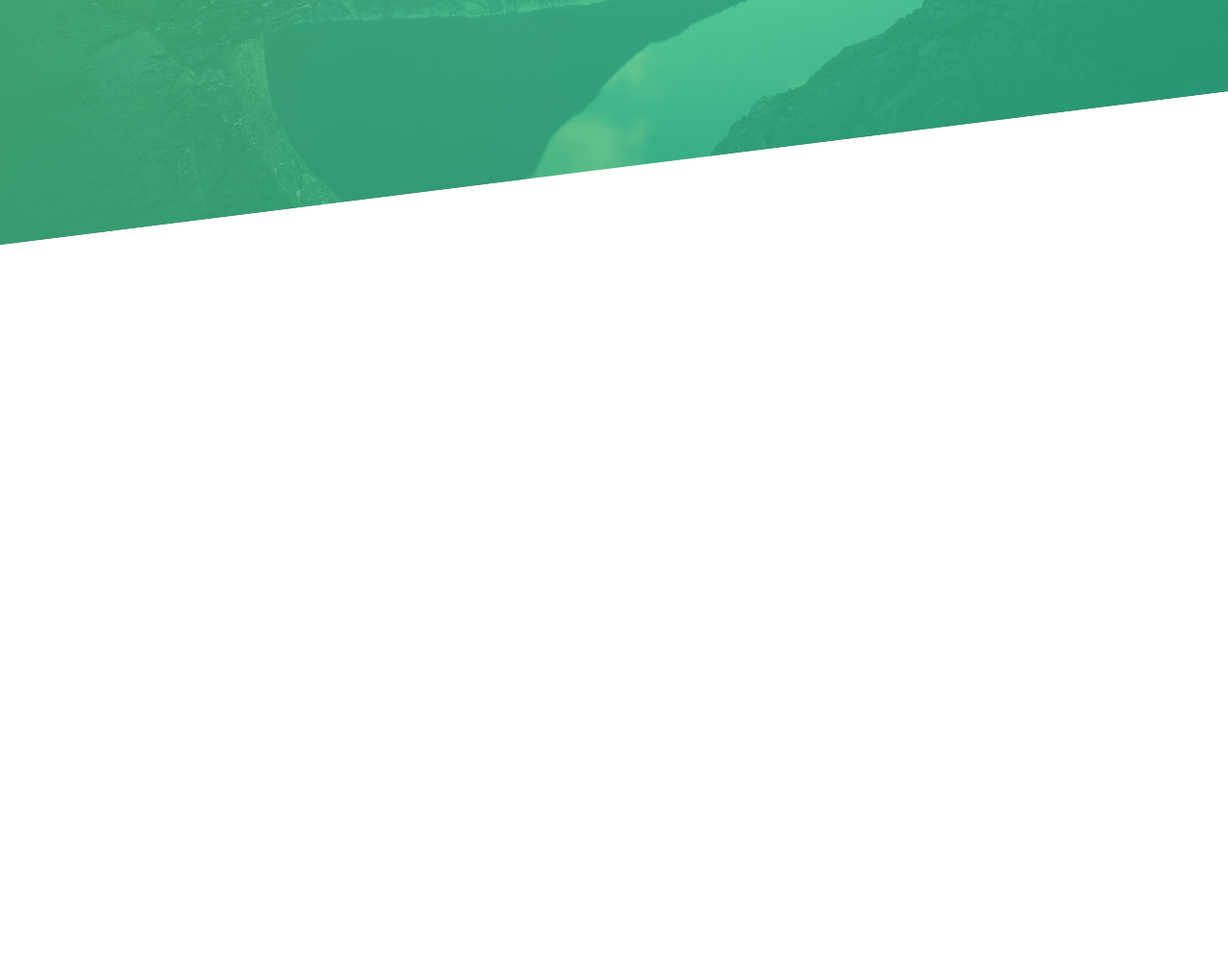
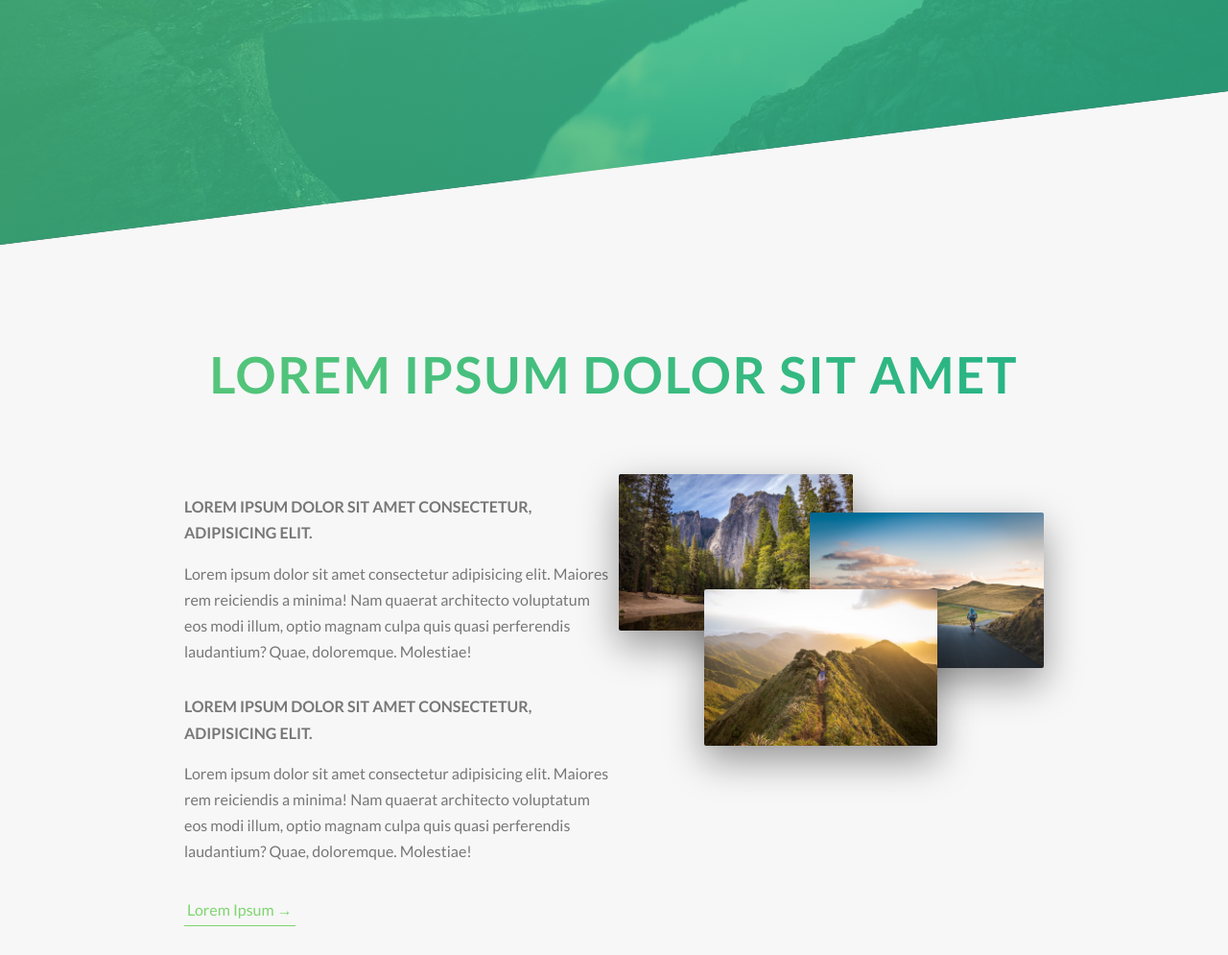
Before and after one commit to Cleomir/css-practice, a website: page index.html in a window 1280 px wide. Shown: the part 505-1500 px from the top of the page at 96% size. Before the commit the page ends 800 px from the top, so only its background shows below. Drawn offline with Linux system fonts and the light colour scheme.

Commit message:
Add main section

```diff
--- a/index.html
+++ b/index.html
@@ -30,5 +30,58 @@
         <a href="#" class="btn btn--white btn--animated">Lorem ipsum</a>
       </div>
     </header>
+
+    <main class="section-about">
+      <div class="u-center-text u-margin-bottom-8">
+        <section class="heading-secondary">
+          <h2>Lorem ipsum dolor sit amet</h2>
+        </section>
+      </div>
+
+      <div class="u-display-flex u-flex-justify">
+        <div class="u-width-50 u-padding-left-15 u-margin-right-1">
+          <h3 class="heading-tertiary u-margin-bottom-small">
+            Lorem ipsum dolor sit amet consectetur, adipisicing elit.
+          </h3>
+          <p class="paragraph">
+            Lorem ipsum dolor sit amet consectetur adipisicing elit. Maiores rem
+            reiciendis a minima! Nam quaerat architecto voluptatum eos modi
+            illum, optio magnam culpa quis quasi perferendis laudantium? Quae,
+            doloremque. Molestiae!
+          </p>
+
+          <h3 class="heading-tertiary u-margin-bottom-small">
+            Lorem ipsum dolor sit amet consectetur, adipisicing elit.
+          </h3>
+          <p class="paragraph">
+            Lorem ipsum dolor sit amet consectetur adipisicing elit. Maiores rem
+            reiciendis a minima! Nam quaerat architecto voluptatum eos modi
+            illum, optio magnam culpa quis quasi perferendis laudantium? Quae,
+            doloremque. Molestiae!
+          </p>
+
+          <a href="#" class="btn-text">Lorem Ipsum &rarr;</a>
+        </div>
+        <div class="u-width-50 u-padding-right-15">
+          <div class="composition">
+            <img
+              src="assets/nat-1-large.jpg"
+              alt="Photo 1"
+              class="composition__photo composition__photo--p1"
+            />
+            <img
+              src="assets/nat-2-large.jpg"
+              alt="Photo 2"
+              class="composition__photo composition__photo--p2"
+            />
+            <img
+              src="assets/nat-3-large.jpg"
+              alt="Photo 3"
+              class="composition__photo composition__photo--p3"
+            />
+          </div>
+        </div>
+      </div>
+    </main>
   </body>
 </html>
--- a/scss/abstracts/_variables.scss
+++ b/scss/abstracts/_variables.scss
@@ -1,6 +1,9 @@
 $color-primary: #7ed56f;
 $color-primary-light: #55c57a;
+$color-grey-light-1: #f7f7f7;
 $color-primary-dark: #28b485;
 $color-grey-dark: #777;
 $color-white: #fff;
 $color-black: #000;
+
+$default-font-size: 1.6rem;
--- a/scss/base/_typography.scss
+++ b/scss/base/_typography.scss
@@ -20,3 +20,33 @@
     animation: moveInRight 1s ease-out;
   }
 }
+
+.heading-secondary {
+  display: inline-block;
+  font-size: 3.5rem;
+  text-transform: uppercase;
+  letter-spacing: 0.2rem;
+  font-weight: 700;
+  background-image: linear-gradient(
+    to right,
+    $color-primary-light,
+    $color-primary-dark
+  );
+  background-clip: text;
+  -webkit-background-clip: text;
+  color: transparent;
+}
+
+.heading-tertiary {
+  font-size: $default-font-size;
+  font-weight: 700;
+  text-transform: uppercase;
+}
+
+.paragraph {
+  font-size: $default-font-size;
+
+  &:not(:last-child) {
+    margin-bottom: 3rem;
+  }
+}
--- a/scss/base/_utilities.scss
+++ b/scss/base/_utilities.scss
@@ -0,0 +1,37 @@
+.u-center-text {
+  text-align: center;
+}
+.u-display-flex {
+  display: flex;
+}
+.u-flex-justify {
+  justify-content: center;
+}
+
+.u-margin-bottom-8 {
+  margin-bottom: 8rem;
+}
+.u-margin-bottom-small {
+  margin-bottom: 1.5rem;
+}
+.u-margin-bottom-medium {
+  margin-bottom: 4rem;
+}
+.u-margin-bottom-medium {
+  margin-bottom: 8rem;
+}
+.u-width-50 {
+  width: 50%;
+}
+
+.u-padding-left-15 {
+  padding-left: 15%;
+}
+
+.u-padding-right-15 {
+  padding-right: 15%;
+}
+
+.u-margin-right-1 {
+  margin-right: 1rem;
+}
--- a/scss/components/_button.scss
+++ b/scss/components/_button.scss
@@ -8,7 +8,7 @@
     display: inline-block;
     border-radius: 5rem;
     transition: all 0.2s;
-    font-size: 1.6rem;
+    font-size: $default-font-size;
   }
 
   &:hover {
@@ -53,3 +53,28 @@
     animation-fill-mode: backwards;
   }
 }
+
+.btn-text {
+  &:link,
+  &:visited {
+    padding: 0.3rem;
+    font-size: $default-font-size;
+    color: $color-primary;
+    display: inline-block;
+    text-decoration: none;
+    border-bottom: 1px solid $color-primary;
+    transition: all 0.2s;
+  }
+
+  &:hover {
+    background-color: $color-primary;
+    color: $color-white;
+    box-shadow: 0 1rem 2rem rgba($color-black, 0.15);
+    transform: translateY(-0.2rem);
+  }
+
+  &:active {
+    box-shadow: 0 0.5rem 1rem rgba($color-black, 0.15);
+    transform: translate(0);
+  }
+}
--- /dev/null
+++ b/scss/components/_composition.scss
@@ -0,0 +1,37 @@
+.composition {
+  position: relative;
+
+  &__photo {
+    width: 55%;
+    box-shadow: 0 1.5rem 4rem rgba($color-black, 0.4);
+    border-radius: 0.2rem;
+    position: absolute;
+    z-index: 1;
+    transition: all 0.2s;
+
+    &:hover {
+      transform: scale(1.05) translateY(-0.5rem);
+      box-shadow: 0 2.5rem 4rem rgba($color-black, 0.5);
+      z-index: 2;
+    }
+
+    &--p1 {
+      left: 0;
+      top: -2rem;
+    }
+
+    &--p2 {
+      right: 0;
+      top: 2rem;
+    }
+
+    &--p3 {
+      left: 20%;
+      top: 10rem;
+    }
+  }
+
+  &:hover &__photo:not(:hover) {
+    transform: scale(0.9);
+  }
+}
--- a/scss/main.scss
+++ b/scss/main.scss
@@ -8,6 +8,7 @@
 @import "base/utilities";
 
 @import "components/button";
+@import "components/composition";
 
 @import "layout/header";
 
--- a/scss/pages/_home.scss
+++ b/scss/pages/_home.scss
@@ -0,0 +1,5 @@
+.section-about {
+  background-color: $color-grey-light-1;
+  padding: 25rem 0;
+  margin-top: -20vh;
+}
```
Also changed, not shown: assets/nat-1-large.jpg (added), assets/nat-1.jpg (added), assets/nat-2-large.jpg (added), assets/nat-2.jpg (added), assets/nat-3-large.jpg (added), assets/nat-3.jpg (added), styles.css, 1 other file.
